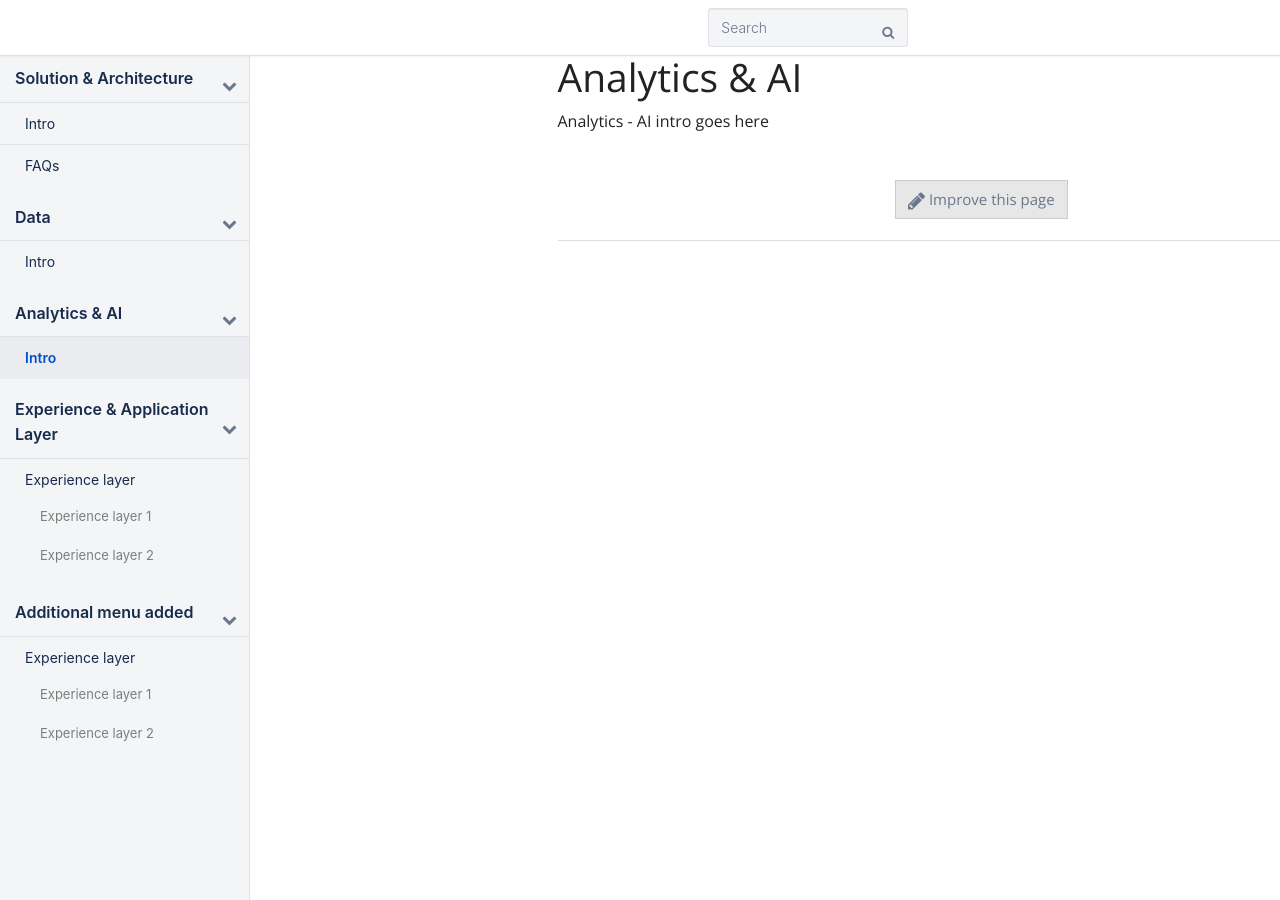
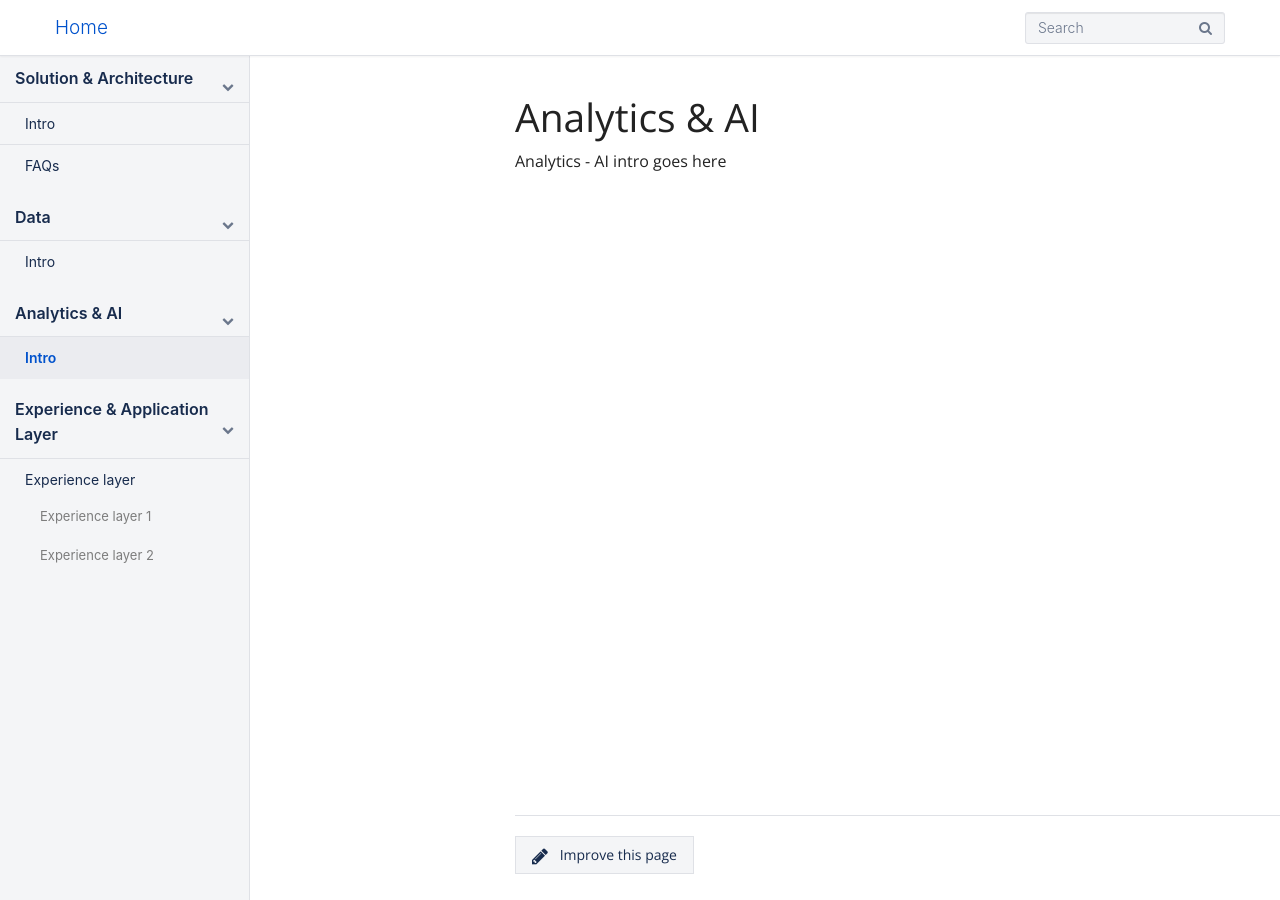
Before and after one commit to Durairaj/sample-docs, a Jekyll site: the page built from _docs/analytics-ai/intro.md, in a window 1280 px wide and 900 px high. Built offline with Jekyll 4.4.1, drawn with Linux system fonts in a browser that asks for light colours; nearby versions of some CDN libraries; comment, search, counter and statistics services are not loaded.

Commit message:
fix: unwanted files

```diff
--- a/_data/docs.yml
+++ b/_data/docs.yml
@@ -30,16 +30,3 @@
       path: experience-application/subdocs/doc1
     - title: Experience layer 2
       path: experience-application/subdocs/doc2
-
-
-
-- title: Additional menu added
-  path: experience-application
-  docs:
-  - title: Experience layer
-    path: experience-application/subdocs/doc1
-    subdocs:
-    - title: Experience layer 1
-      path: experience-application/subdocs/doc1
-    - title: Experience layer 2
-      path: experience-application/subdocs/doc2
--- a/_includes/head.html
+++ b/_includes/head.html
@@ -14,7 +14,7 @@
         <!-- End Google Tag Manager -->
 
         <script src="https://code.jquery.com/jquery-3.6.0.min.js" integrity="sha256-/xUj+3OJU5yExlq6GSYGSHk7tPXikynS7ogEvDej/m4=" crossorigin="anonymous"></script>
-
+        <script src="https://cdnjs.cloudflare.com/ajax/libs/typeahead.js/0.11.1/typeahead.bundle.min.js"></script>
 
     <link rel="stylesheet" href="{{ "/css/main.css" | prepend: site.baseurl }}">
     <link rel="stylesheet" href="{{ "/css/font-awesome.min.css" | prepend: site.baseurl }}">
--- a/_includes/topnav.html
+++ b/_includes/topnav.html
@@ -1,11 +1,7 @@
 <nav class="navbar navbar-fixed-top confluence-topnav">
   <div class="container navbar-container">
-      <!-- Left Section: Logo and Brand -->
     <div class="navbar-left">
-        <a class="navbar-brand" href="{{ site.baseurl }}/">
-          <!-- <img src="{{ site.baseurl }}/img/logonav.png" alt="Logo" class="navbar-logo"> -->
-        </a>
-        <!-- Mobile Toggle -->
+      <a class="navbar-brand" href="{{ site.baseurl }}/">Home</a>
       <button type="button" class="navbar-toggle collapsed" data-toggle="collapse" data-target="#navbar" aria-expanded="false" aria-controls="navbar">
         <span class="sr-only">Toggle navigation</span>
         <span class="icon-bar"></span>
@@ -13,17 +9,12 @@
         <span class="icon-bar"></span>
       </button>
     </div>
-
-      <!-- Navigation: Only Documentation -->
     <div id="navbar" class="collapse navbar-collapse">
-
-
-        <!-- Right Section: Search Only -->
       <div class="navbar-right">
         <form class="navbar-search" role="search">
           <div class="search-container">
             <input id="search-box" type="text" class="form-control" placeholder="Search" aria-label="Search">
-              <span class="search-icon"></span>
+            <span class="search-icon" data-url=""></span>
           </div>
         </form>
       </div>
--- a/_layouts/default.html
+++ b/_layouts/default.html
@@ -1,8 +1,6 @@
 <!DOCTYPE html>
 <html>
-
 {% include head.html %}
-
 <body>
     <!-- Google Tag Manager (noscript) -->
     <noscript><iframe src="https://www.googletagmanager.com/ns.html?id=GTM-NK268Q4" height="0" width="0" style="display:none;visibility:hidden"></iframe></noscript>
@@ -18,5 +16,4 @@
     {% include footer.html %}
     {% include js_files.html %}
 </body>
-
 </html>
--- a/_layouts/docs.html
+++ b/_layouts/docs.html
@@ -2,24 +2,28 @@
 layout: default
 ---
 
-<div class="container">
+<div class="page-content">
+    <div class="">
         <div class="row">
-        <div class="col-md-3">
+            <!-- Sidebar (Docs Navigation) -->
+            <div class="col-md-3 confluence-sidebar-wrapper">
                 {% include docs_nav.html %}
             </div>
 
-        <div class="col-md-9">
-            <h1>{{ page.title }}</h1>
-            <div id="markdown-content-container">{{ content }}</div>
-            <p class="text-center">
-              <br />
-              <a target="_blank" href="{{site.git_address}}/blob/master/{{ page.path }}" class="btn btn-default githubEditButton" role="button">
+            <!-- Main Content -->
+            <div class="col-md-9 main-content">
+                <h1 class="page-title">{{ page.title }}</h1>
+                <div id="markdown-content-container">
+                    {{ content }}
+                </div>
+                <hr>
+                <p class="improve-page">
+                    <a target="_blank" href="{{ site.git_address }}/blob/master/{{ page.path }}" class="btn btn-default githubEditButton" role="button">
                         <i class="fa fa-pencil fa-lg"></i> Improve this page
                     </a>
                 </p>
-            <hr>
                 {% include section_nav.html %}
             </div>
-
         </div>
     </div>
+</div>
--- a/css/main.scss
+++ b/css/main.scss
@@ -48,7 +48,7 @@ body {
   }
 }
 
-// Headings mixin for reusable anchor styles
+// Headings mixin
 @mixin heading-anchor {
   .anchor {
     float: left;
@@ -62,8 +62,9 @@ body {
   }
 }
 
-h1 {
+h1.page-title {
   margin-top: 0;
+  text-align: left !important; // High specificity to enforce left alignment
   &:hover {
     @include heading-anchor;
   }
@@ -92,6 +93,7 @@ h2, .h3 {
 p {
   margin: 0 0 20px;
   font-size: 16px;
+  text-align: left; // Ensure paragraph text is left-aligned
 }
 
 code {
@@ -102,7 +104,7 @@ code {
   border-radius: 0;
 }
 
-// Top Navigation (Confluence Style, Simplified)
+// Top Navigation (Confluence Style)
 .confluence-topnav {
   background-color: #fff;
   border-bottom: 1px solid $gray-light;
@@ -125,7 +127,6 @@ code {
     padding: 0 15px;
   }
 
-  // Left Section
   .navbar-left {
     display: flex;
     align-items: center;
@@ -172,45 +173,24 @@ code {
     }
   }
 
-  // Navigation Links (Only Documentation)
-  .navbar-nav {
+  .navbar-collapse {
+    flex-grow: 1;
     display: flex;
-    align-items: center;
-    margin: 0;
-
-    > li {
-      > a {
-        color: $gray-dark;
-        font-size: 14px;
-        padding: 10px 15px;
-        text-decoration: none;
-        transition: color $transition-speed ease-in-out;
-
-        &:hover {
-          color: $link-color;
-          background-color: $gray-lighter;
-          border-radius: 3px;
-        }
-      }
-
-      &.active > a {
-        color: $link-color;
-        font-weight: 600;
-        background-color: transparent;
-      }
-    }
+    justify-content: flex-end;
   }
 
-  // Right Section (Search Only)
   .navbar-right {
     display: flex;
     align-items: center;
+    margin-left: auto;
 
     .navbar-search {
       margin-right: 0;
 
       .search-container {
         position: relative;
+        display: flex;
+        align-items: center;
 
         .form-control {
           width: 200px;
@@ -220,6 +200,7 @@ code {
           border-radius: 3px;
           color: $primary-color;
           background-color: $gray-lightest;
+          height: 32px;
 
           &:focus {
             border-color: $link-color;
@@ -235,22 +216,26 @@ code {
         .search-icon {
           position: absolute;
           right: 10px;
-          top: 50%;
-          transform: translateY(-50%);
+          top: 0;
+          bottom: 0;
           width: 16px;
           height: 16px;
+          margin: auto 0;
+          display: flex;
+          align-items: center;
 
           &::before {
-            content: "\f002"; // FontAwesome search icon
+            content: "\f002";
             font-family: "FontAwesome";
             color: $gray-dark;
+            font-size: 14px;
+            line-height: 1;
           }
         }
       }
     }
   }
 
-  // Responsive Adjustments
   @media (max-width: 767px) {
     .navbar-container {
       flex-wrap: wrap;
@@ -261,23 +246,12 @@ code {
       background-color: #fff;
       border-top: 1px solid $gray-light;
       padding: 10px 0;
-
-      .navbar-nav {
-        flex-direction: column;
-        width: 100%;
-
-        > li {
-          margin: 5px 0;
-
-          > a {
-            padding: 10px 15px;
-          }
-        }
-      }
+      justify-content: flex-start;
 
       .navbar-right {
         width: 100%;
         margin-top: 10px;
+        margin-left: 0;
 
         .navbar-search {
           width: 100%;
@@ -296,7 +270,7 @@ code {
   }
 }
 
-// Collapsible Sidebar
+// Sidebar
 .confluence-sidebar {
   width: $sidebar-width;
   position: fixed;
@@ -344,14 +318,14 @@ code {
     justify-content: center;
 
     &::before {
-      content: "\f053"; // FontAwesome chevron-left
+      content: "\f053";
       font-family: "FontAwesome";
       color: $gray-dark;
     }
 
     .collapsed & {
       &::before {
-        content: "\f054"; // Chevron-right
+        content: "\f054";
       }
     }
   }
@@ -387,13 +361,30 @@ code {
         transition: transform $transition-speed ease-in-out;
 
         &::before {
-          content: "\f078"; // FontAwesome chevron-down
+          content: "\f078";
           font-family: "FontAwesome";
           color: $gray-dark;
+          font-size: 12px;
+          line-height: 1;
         }
 
         .collapsed & {
-          transform: rotate(-180deg);
+          transform: rotate(0deg);
+          &::before {
+            content: "\f054";
+          }
+        }
+
+        &:not(.collapsed) {
+          transform: rotate(0deg);
+        }
+      }
+
+      &.collapsed {
+        .toggle-icon {
+          &::before {
+            content: "\f054";
+          }
         }
       }
     }
@@ -497,3 +488,68 @@ code {
   background-color: $gray-lighter;
   color: $gray-dark;
 }
+
+// Layout Styles
+.page-content {
+  padding: 20px 0;
+}
+
+.main-content {
+  display: flex;
+  flex-direction: column;
+  min-height: calc(100vh - #{$navbar-height} - 46px);
+  text-align: left !important; // High specificity for content
+}
+
+#markdown-content-container {
+  flex-grow: 1;
+  margin-bottom: 20px;
+  text-align: left !important; // Ensure markdown content is left-aligned
+}
+
+hr {
+  border-color: $gray-light;
+  margin: 20px 0;
+}
+
+.improve-page {
+  .btn-default {
+    background-color: $gray-lightest;
+    border-color: $gray-light;
+    color: $primary-color;
+    padding: 8px 16px;
+    font-size: 14px;
+    transition: background-color $transition-speed ease-in-out, color $transition-speed ease-in-out;
+
+    &:hover {
+      background-color: $gray-lighter;
+      color: $link-color;
+    }
+
+    .fa-pencil {
+      margin-right: 8px;
+      vertical-align: middle;
+    }
+  }
+}
+
+@media (max-width: 767px) {
+  .col-md-3, .main-content {
+    margin-bottom: 20px;
+  }
+
+  .main-content {
+    min-height: auto;
+  }
+
+  .improve-page .btn-default {
+    width: 100%;
+    box-sizing: border-box;
+  }
+}
+
+// Sidebar Wrapper
+.confluence-sidebar-wrapper {
+  position: relative;
+  height: 100%;
+}
--- a/js/main.js
+++ b/js/main.js
@@ -1,32 +1,27 @@
+var baseurl = "{{ site.baseurl }}";
+if (!baseurl) baseurl = "";
+var pages = new Bloodhound({
+  datumTokenizer: Bloodhound.tokenizers.obj.whitespace('title'),
+  queryTokenizer: Bloodhound.tokenizers.whitespace,
+  prefetch: {
+    url: baseurl + '/search.json',
+    filter: function(data) { console.log('Bloodhound prefetch data:', data); return data; }
+  }
+});
+pages.initialize().done(function() { console.log('Bloodhound initialized'); }).fail(function() { console.error('Bloodhound failed'); });
+
 $(function() {
-
-    $('.sidebar-section-title').click(function() {
-        console.log('Title clicked:', $(this).text());
-        $(this).toggleClass('collapsed');
-        $(this).next('.sidebar-section-content').slideToggle(200);
+  $('a[href^="/"]').on('click', function(e) {
+    var url = baseurl + $(this).attr('href');
+    loadPage(url);
   });
 
-    // Expand active section
-    $('.sidebar-section-content').each(function() {
-        if ($(this).find('li.active').length > 0) {
-            console.log('Expanding section with active item');
-            $(this).slideDown(0);
-            $(this).prev('.sidebar-section-title').removeClass('collapsed');
-        }
+  $(window).on('popstate', function(e) {
+    var url = window.location.pathname;
+    loadPage(url);
   });
 
-    // $('.collapse').collapse('hide');
-    $('.list-group-item.active').parent().parent('.collapse').collapse('show');
-
-
-    var pages = new Bloodhound({
-        datumTokenizer: Bloodhound.tokenizers.obj.whitespace('title'),
-        // datumTokenizer: Bloodhound.tokenizers.whitespace,
-        queryTokenizer: Bloodhound.tokenizers.whitespace,
-
-        prefetch: baseurl + '/search.json'
-    });
-
+  if (!$('#search-box').hasClass('typeahead-initialized')) {
     $('#search-box').typeahead({
       minLength: 0,
       highlight: true
@@ -34,16 +29,38 @@ $(function() {
       name: 'pages',
       display: 'title',
       source: pages
+    }).addClass('typeahead-initialized');
+  }
+
+  $('#search-box').on('typeahead:select', function(ev, suggestion) {
+    $('.search-icon').attr('data-url', suggestion.url);
+    loadPage(suggestion.url);
   });
 
-    $('#search-box').bind('typeahead:select', function(ev, suggestion) {
-        window.location.href = suggestion.url;
+  $('.search-icon').click(function() {
+    var url = $(this).attr('data-url');
+    if (url) loadPage(url);
   });
 
+  $('.sidebar-section-title').click(function() {
+    $(this).toggleClass('collapsed');
+    $(this).next('.sidebar-section-content').slideToggle(200);
+  });
 
-    // Markdown plain out to bootstrap style
-    $('#markdown-content-container table').addClass('table');
-    $('#markdown-content-container img').addClass('img-responsive');
+  $('.sidebar-section-content').each(function() {
+    if ($(this).find('li.active').length > 0) {
+      $(this).slideDown(0);
+      $(this).prev('.sidebar-section-title').removeClass('collapsed');
+    }
+  });
 
-
+  function loadPage(url) {
+    $.get(url, function(data) {
+      var newContent = $(data).find('.page-content .container .row .main-content').html() || $(data).find('body').html();
+      $('.main-content').html(newContent);
+      window.history.pushState({ path: url }, '', url);
+    }).fail(function(jqXHR, textStatus) {
+      console.error('Load failed:', textStatus);
     });
+  }
+});
```
Also changed, not shown: README.md. Lines whose indentation alone changed are shown as unchanged.
